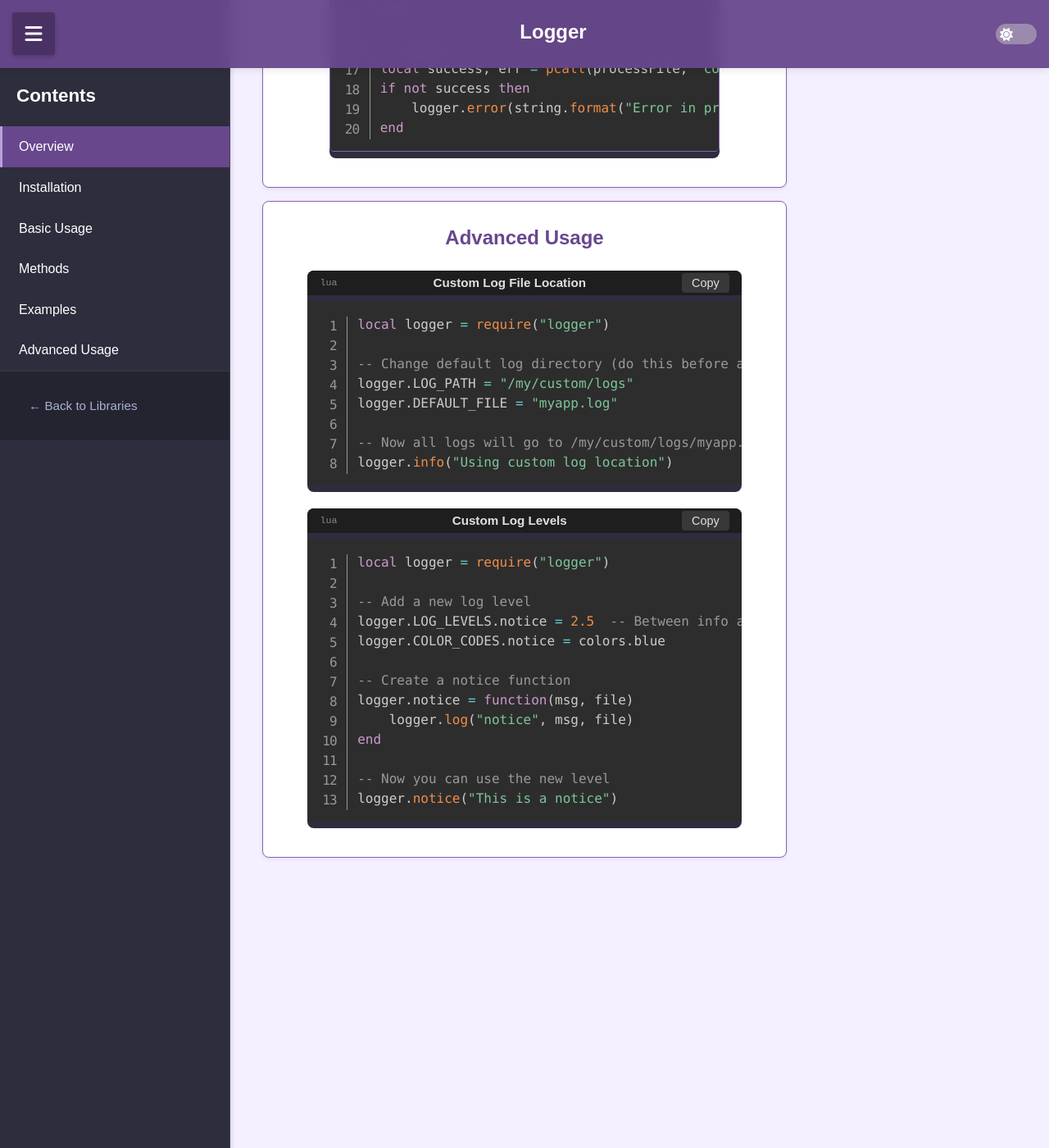
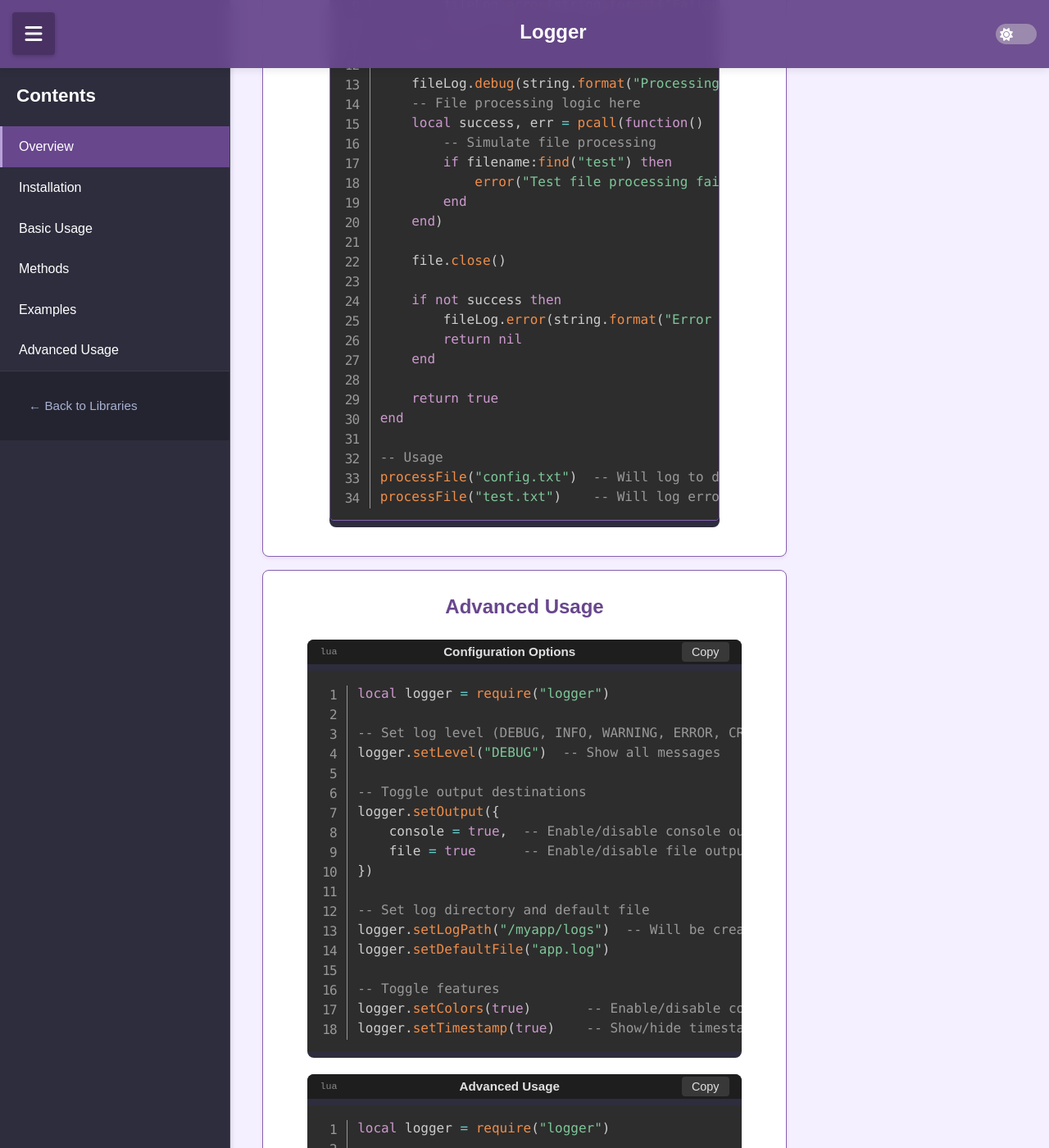
Before and after one commit to manaphoenix/CC-Code, a Jekyll site: the page built from docs/pages/logger.md, in a window 1280 px wide and 1400 px high, scrolled down 2645 px. Shown: the whole window at 82% size. Built offline with Jekyll 4.4.1, drawn with Linux system fonts in a browser that asks for light colours; nearby versions of some CDN libraries; some of the changed text lies outside the part shown.

Commit message:
update to logger

```diff
--- a/docs/pages/logger.md
+++ b/docs/pages/logger.md
@@ -9,7 +9,7 @@
 overview: >
   The Logger library provides a simple yet powerful way to handle logging in
   ComputerCraft programs. It supports multiple log levels, colored console output,
-  and file-based logging with automatic log rotation.
+  and file-based logging with automatic directory creation.
 installation: "manaphoenix/CC-Code/main/lib/logger.lua"
 basic_usage_description: >
   Get started with the default logger or create tagged loggers for different
@@ -19,11 +19,11 @@
 
   -- Basic logging
   logger.info("Application started")
-  logger.warn("This is a warning")
+  logger.warning("This is a warning")
   logger.error("Something went wrong!")
 
   -- Create a tagged logger
-  local netLog = logger.createTagged("NETWORK")
+  local netLog = logger.get("NETWORK")
   netLog.info("Connected to server")
   netLog.error("Connection timeout")
 
@@ -34,17 +34,20 @@
         type: "string"
       - name: message
         type: "string"
+      - name: tag
+        type: "string"
+        optional: true
       - name: file
         type: "string"
         optional: true
     return_type: "void"
-    method_description: "Logs a message with the specified level and optional file output."
+    method_description: "Logs a message with the specified level, optional tag, and optional file output."
     method_code: |
       local logger = require("logger")
-      logger.log("info", "This is an info message")
-      logger.log("error", "This is an error", "errors.log")
+      logger.log("INFO", "This is an info message")
+      logger.log("ERROR", "This is an error", "NETWORK", "network_errors.log")
 
-  - method_name: createTagged
+  - method_name: get
     params:
       - name: tag
         type: "string"
@@ -66,29 +69,33 @@
       local logger = require("logger")
 
       -- Available log levels (in increasing severity):
-      logger.trace("Detailed debug information")
       logger.debug("Debug information")
       logger.info("Informational message")
-      logger.warn("Warning message")
+      logger.warning("Warning message")
       logger.error("Error message")
-      logger.fatal("Fatal error, application may terminate")
+      logger.critical("Critical error, application may terminate")
 
 examples:
   - title: "Basic Logging"
     code: |
       local logger = require("logger")
 
-      -- Set up logging
-      logger.info("Starting application")
+      -- Configure logger
+      logger.setLogPath("/myapp/logs")
+      logger.setDefaultFile("app.log")
+      logger.setLevel("DEBUG")  -- Show all messages
 
-      -- Log different levels
+      -- Basic logging
       logger.debug("Debug information")
-      logger.info("User logged in", "auth.log")
-      logger.warn("Disk space low")
-      logger.error("Failed to save file", "errors.log")
+      logger.info("Application started")
+      logger.warning("Disk space low")
+      logger.error("Failed to save file")
+
+      -- Log to a specific file
+      logger.info("User logged in", nil, "auth.log")
 
       -- Create a tagged logger for a specific module
-      local dbLog = logger.createTagged("DATABASE")
+      local dbLog = logger.get("DATABASE")
       dbLog.info("Connected to database")
       dbLog.error("Query failed")
 
@@ -96,53 +103,79 @@
     code: |
       local logger = require("logger")
 
+      -- Create a logger for file operations
+      local fileLog = logger.get("FILE")
+
       local function processFile(filename)
           local file = fs.open(filename, "r")
           if not file then
-              logger.error(string.format("Failed to open file: %s", filename))
+              fileLog.error(string.format("Failed to open file: %s", filename))
               return nil
           end
 
-          logger.debug(string.format("Processing file: %s", filename))
+          fileLog.debug(string.format("Processing file: %s", filename))
           -- File processing logic here
+          local success, err = pcall(function()
+              -- Simulate file processing
+              if filename:find("test") then
+                  error("Test file processing failed")
+              end
+          end)
+
           file.close()
+
+          if not success then
+              fileLog.error(string.format("Error processing %s: %s", filename, err))
+              return nil
+          end
+
           return true
       end
 
       -- Usage
-      local success, err = pcall(processFile, "config.txt")
-      if not success then
-          logger.error(string.format("Error in processFile: %s", err))
-      end
+      processFile("config.txt")  -- Will log to default file
+      processFile("test.txt")    -- Will log error to default file
 
 advanced:
-  - title: "Custom Log File Location"
-    description: "Change the default log directory and file."
+  - title: "Configuration Options"
+    description: "Configure logger behavior programmatically."
     code: |
       local logger = require("logger")
 
-      -- Change default log directory (do this before any logging)
-      logger.LOG_PATH = "/my/custom/logs"
-      logger.DEFAULT_FILE = "myapp.log"
+      -- Set log level (DEBUG, INFO, WARNING, ERROR, CRITICAL)
+      logger.setLevel("DEBUG")  -- Show all messages
 
-      -- Now all logs will go to /my/custom/logs/myapp.log
-      logger.info("Using custom log location")
+      -- Toggle output destinations
+      logger.setOutput({
+          console = true,  -- Enable/disable console output
+          file = true      -- Enable/disable file output
+      })
 
-  - title: "Custom Log Levels"
-    description: "Add or modify log levels."
+      -- Set log directory and default file
+      logger.setLogPath("/myapp/logs")  -- Will be created if it doesn't exist
+      logger.setDefaultFile("app.log")
+
+      -- Toggle features
+      logger.setColors(true)       -- Enable/disable colored output
+      logger.setTimestamp(true)    -- Show/hide timestamps
+
+  - title: "Advanced Usage"
+    description: "Tagged loggers with different output files."
     code: |
       local logger = require("logger")
 
-      -- Add a new log level
-      logger.LOG_LEVELS.notice = 2.5  -- Between info and warn
-      logger.COLOR_CODES.notice = colors.blue
+      -- Configure default logger
+      logger.setLogPath("/myapp/logs")
 
-      -- Create a notice function
-      logger.notice = function(msg, file)
-          logger.log("notice", msg, file)
-      end
+      -- Create loggers for different modules
+      local dbLogger = logger.get("DATABASE", "database.log")
+      local netLogger = logger.get("NETWORK", "network.log")
 
-      -- Now you can use the new level
-      logger.notice("This is a notice")
+      -- These will go to their respective files
+      dbLogger.info("Connected to database")
+      netLogger.info("Connected to server")
+
+      -- This will go to the default log file
+      logger.info("Application started")
 
 ---
```
Also changed, not shown: other parts of docs/pages/logger.md (+2 -2 lines), 1 other file.
